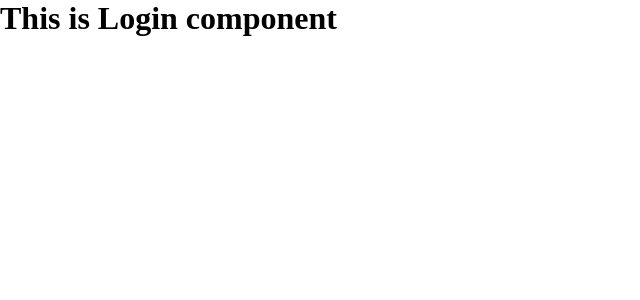
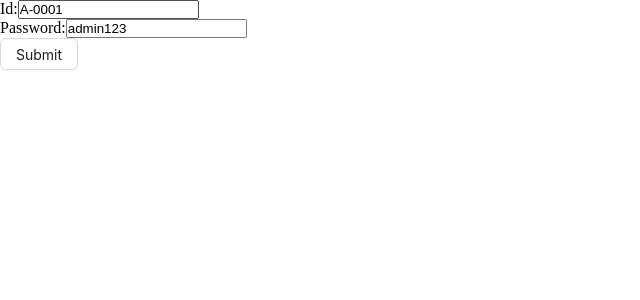
Before and after one commit to miavai649/ph-university-client, a React (Vite) app: page /login in a window 1280 px wide. Shown: the top 300 px of the page, without its empty margins (0-640 px from the left). Built offline with nearby package versions, Linux system fonts and the light colour scheme.

Commit message:
added redux persist and also added refresh token to the cookies

```diff
--- a/package.json
+++ b/package.json
@@ -13,15 +13,18 @@
     "@ant-design/icons": "^5.3.7",
     "@reduxjs/toolkit": "^2.2.6",
     "antd": "^5.19.0",
+    "jwt-decode": "^4.0.0",
     "react": "^18.3.1",
     "react-dom": "^18.3.1",
     "react-hook-form": "^7.52.1",
     "react-redux": "^9.1.2",
-    "react-router-dom": "^6.24.0"
+    "react-router-dom": "^6.24.0",
+    "redux-persist": "^6.0.0"
   },
   "devDependencies": {
     "@types/react": "^18.3.3",
     "@types/react-dom": "^18.3.0",
+    "@types/redux-persist": "^4.3.1",
     "@typescript-eslint/eslint-plugin": "^7.13.1",
     "@typescript-eslint/parser": "^7.13.1",
     "@vitejs/plugin-react": "^4.3.1",
--- a/src/main.tsx
+++ b/src/main.tsx
@@ -4,12 +4,15 @@
 import { RouterProvider } from 'react-router-dom'
 import router from './routes/router.tsx'
 import { Provider } from 'react-redux'
-import { store } from './redux/store.ts'
+import { persistor, store } from './redux/store.ts'
+import { PersistGate } from 'redux-persist/integration/react'
 
 ReactDOM.createRoot(document.getElementById('root')!).render(
   <React.StrictMode>
     <Provider store={store}>
-      <RouterProvider router={router} />
+      <PersistGate loading={null} persistor={persistor}>
+        <RouterProvider router={router} />
+      </PersistGate>
     </Provider>
   </React.StrictMode>
 )
--- a/src/pages/Login.tsx
+++ b/src/pages/Login.tsx
@@ -1,8 +1,53 @@
+import { Button } from 'antd'
+import { useForm } from 'react-hook-form'
+import { useAppDispatch } from '../redux/hooks'
+import { setUser } from '../redux/features/auth/authSlice'
+import { verifyToken } from '../utils/verifyToken'
+import { authApi } from '../redux/features/auth/authApi'
+
+type TLoginInfo = {
+  userId: string
+  password: string
+}
+
 const Login = () => {
+  const { register, handleSubmit } = useForm({
+    defaultValues: {
+      userId: 'A-0001',
+      password: 'admin123'
+    }
+  })
+
+  const dispatch = useAppDispatch()
+
+  const [login] = authApi.useLoginMutation()
+
+  const onsubmit = async (data: TLoginInfo) => {
+    const userInfo = {
+      id: data.userId,
+      password: data.password
+    }
+
+    const res = await login(userInfo).unwrap()
+
+    const user = verifyToken(res.data.accessToken)
+    console.log('🚀 ~ onsubmit ~ user:', user)
+
+    dispatch(setUser({ user, token: res.data.accessToken }))
+  }
+
   return (
-    <div>
-      <h1>This is Login component</h1>
-    </div>
+    <form onSubmit={handleSubmit(onsubmit)}>
+      <div>
+        <label htmlFor='id'>Id:</label>
+        <input type='text' id='id' {...register('userId')} />
+      </div>
+      <div>
+        <label htmlFor='password'>Password:</label>
+        <input type='text' id='password' {...register('password')} />
+      </div>
+      <Button htmlType='submit'>Submit</Button>
+    </form>
   )
 }
 
--- a/src/redux/api/baseApi.ts
+++ b/src/redux/api/baseApi.ts
@@ -2,14 +2,9 @@
 
 export const baseApi = createApi({
   reducerPath: 'baseApi',
-  baseQuery: fetchBaseQuery({ baseUrl: 'http://localhost:5000/api/v1' }),
-  endpoints: (builder) => ({
-    login: builder.mutation({
-      query: (userInfo) => ({
-        url: '/auth/login',
-        method: 'POST',
-        body: userInfo
-      })
-    })
-  })
+  baseQuery: fetchBaseQuery({
+    baseUrl: 'http://localhost:5000/api/v1',
+    credentials: 'include'
+  }),
+  endpoints: () => ({})
 })
--- a/src/redux/features/auth/authApi.ts
+++ b/src/redux/features/auth/authApi.ts
@@ -1,6 +1,6 @@
 import { baseApi } from '../../api/baseApi'
 
-const authApi = baseApi.injectEndpoints({
+export const authApi = baseApi.injectEndpoints({
   endpoints: (builder) => ({
     login: builder.mutation({
       query: (userInfo) => ({
@@ -11,5 +11,3 @@
     })
   })
 })
-
-export default authApi
--- a/src/redux/features/auth/authSlice.ts
+++ b/src/redux/features/auth/authSlice.ts
@@ -14,7 +14,7 @@
   name: 'auth',
   initialState,
   reducers: {
-    login: (state, action) => {
+    setUser: (state, action) => {
       const { user, token } = action.payload
       state.user = user
       state.token = token
@@ -26,6 +26,6 @@
   }
 })
 
-export const { login, logout } = authSlice.actions
+export const { setUser, logout } = authSlice.actions
 
 export default authSlice.reducer
--- a/src/redux/store.ts
+++ b/src/redux/store.ts
@@ -1,11 +1,20 @@
 import { configureStore } from '@reduxjs/toolkit'
 import authReducer from './features/auth/authSlice'
 import { baseApi } from './api/baseApi'
+import storage from 'redux-persist/lib/storage'
+import { persistReducer, persistStore } from 'redux-persist'
+
+const persistConfig = {
+  key: 'auth',
+  storage
+}
+
+const persistedReducer = persistReducer(persistConfig, authReducer)
 
 export const store = configureStore({
   reducer: {
     [baseApi.reducerPath]: baseApi.reducer,
-    auth: authReducer
+    auth: persistedReducer
   },
   middleware: (getDefaultMiddleware) =>
     getDefaultMiddleware().concat(baseApi.middleware)
@@ -15,3 +24,5 @@
 export type RootState = ReturnType<typeof store.getState>
 // Inferred type: {posts: PostsState, comments: CommentsState, users: UsersState}
 export type AppDispatch = typeof store.dispatch
+
+export const persistor = persistStore(store)
--- /dev/null
+++ b/src/utils/verifyToken.ts
@@ -0,0 +1,5 @@
+import { jwtDecode } from 'jwt-decode'
+
+export const verifyToken = (token: string) => {
+  return jwtDecode(token)
+}
```
Also changed, not shown: 1 other file (tests, documents, lock files or other folders).
